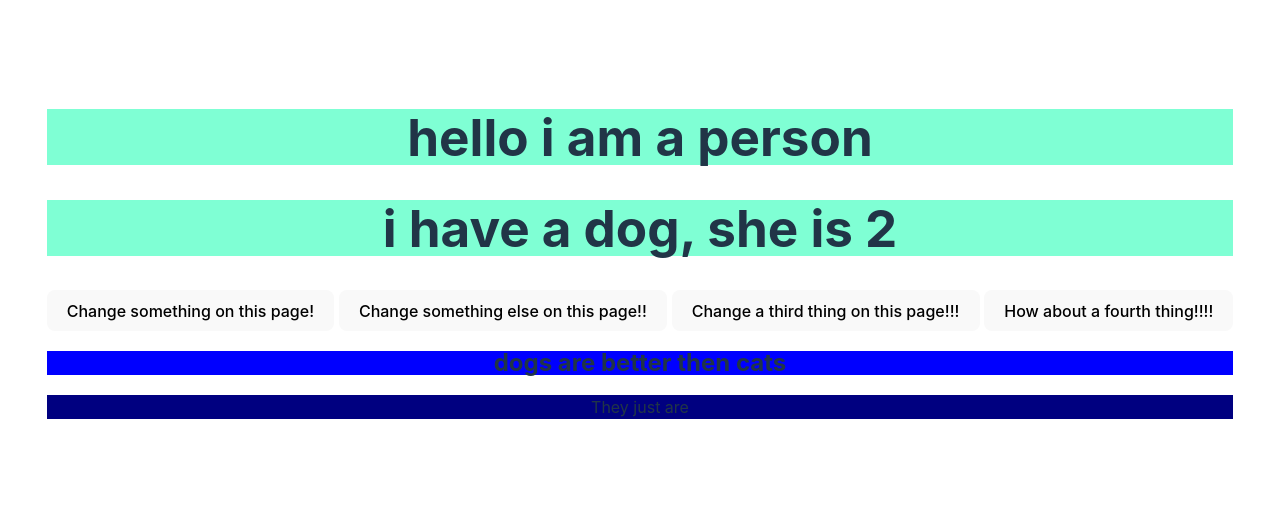
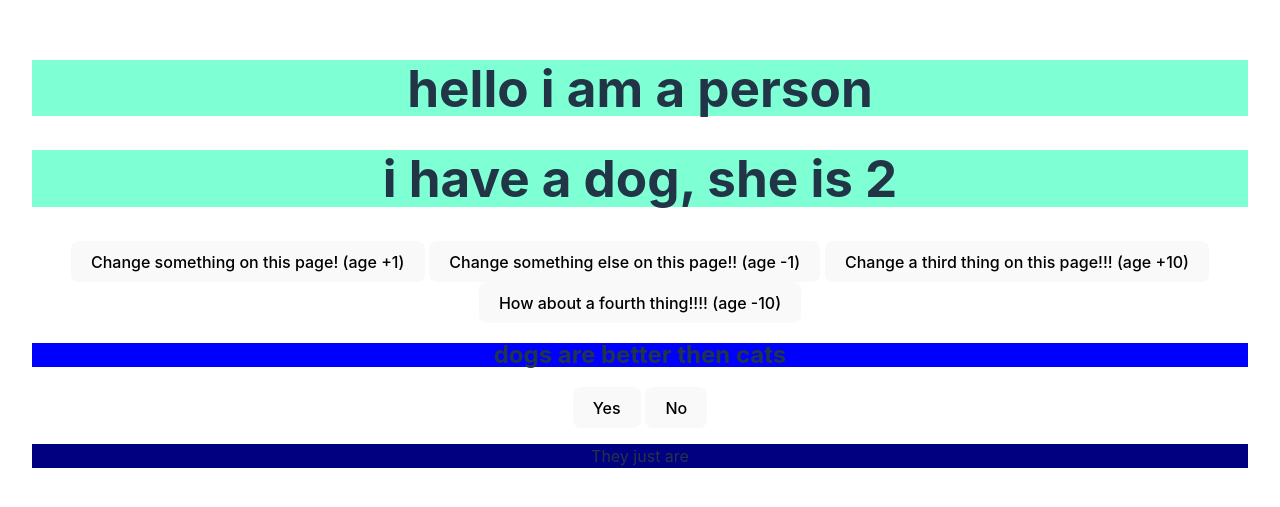
Before and after one commit to Golden-Piglin/vitejs-vite-8a12ck, a Svelte app: page / in a window 1280 px wide. Shown: the part 145-652 px from the top of the page. Built offline with nearby package versions, Linux system fonts and the light colour scheme.

Commit message:
1 file modified

```diff
--- a/src/App.svelte
+++ b/src/App.svelte
@@ -13,6 +13,7 @@ let age
  function onCLIck() {
    age = age - 10
  }
+
   </script>
 
 <h1>
@@ -23,18 +24,18 @@ i have a dog, she is {age}
 
 </h1>
 
-<button on:click={onclick}>Change something on this page!</button>
-<button on:click={onClick}>Change something else on this page!!</button>
-<button on:click={onCLick}>Change a third thing on this page!!!</button>
-<button on:click={onCLIck}>How about a fourth thing!!!!</button>
+<button on:click={onclick}>Change something on this page! (age +1)</button>
+<button on:click={onClick}>Change something else on this page!! (age -1)</button>
+<button on:click={onCLick}>Change a third thing on this page!!! (age +10)</button>
+<button on:click={onCLIck}>How about a fourth thing!!!! (age -10)</button>
 
 
 <h2>
 dogs are better then cats
 
 </h2>
-
-
+<button on:click={onCLICk}>Yes</button>
+<button on:click={onCLICK}>No</button>
 <p>
  They just are
 
```
